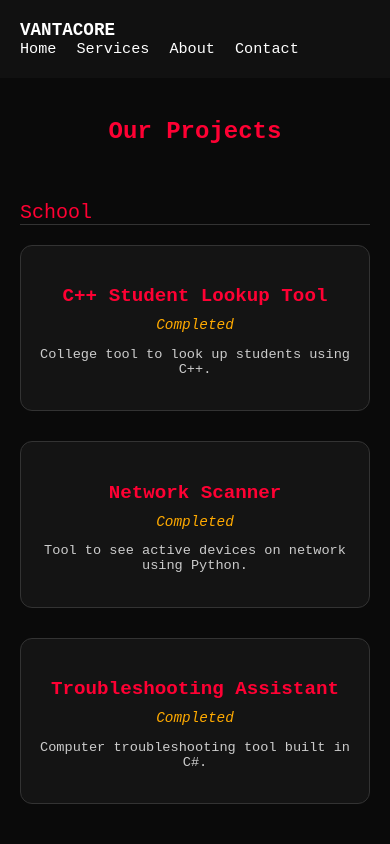
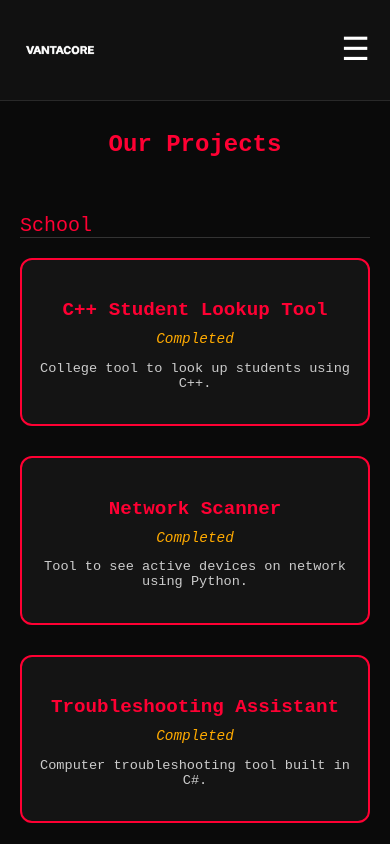
Before and after one commit to Techsimp68/UATMS587, a plain HTML site: page templates/projects.html in a window 390 px wide. Shown: the top 844 px of the page. Drawn offline with Linux system fonts and the light colour scheme.

Commit message:
Update projects.html

```diff
--- a/templates/projects.html
+++ b/templates/projects.html
@@ -13,39 +13,51 @@
     }
 
     header {
-      padding: 20px 20px;
       background-color: #111;
       display: flex;
-      flex-wrap: wrap;
       justify-content: space-between;
       align-items: center;
+      padding: 10px 20px;
+      position: sticky;
+      top: 0;
+      z-index: 1000;
+      border-bottom: 1px solid rgba(255, 255, 255, 0.1);
     }
 
-    header div {
-      font-weight: bold;
-      color: white;
-      font-size: 1.1rem;
+    .nav-logo {
+      height: auto;
+      max-height: 100px;
+      max-width: 120px;
+      display: block;
     }
 
     nav {
       display: flex;
       gap: 1.25rem;
-      flex-wrap: wrap;
+      align-items: center;
     }
 
     nav a {
       color: #fff;
       text-decoration: none;
       font-size: 0.95rem;
+      font-weight: bold;
     }
 
     nav a:hover {
       color: #ff0033;
     }
 
+    .hamburger {
+      display: none;
+      font-size: 2rem;
+      color: white;
+      cursor: pointer;
+    }
+
     .page-title {
       text-align: center;
-      margin-top: 60px;
+      margin-top: 40px;
       font-size: 2rem;
       color: #ff0033;
     }
@@ -72,7 +84,7 @@
 
     .project-card {
       background-color: #141414;
-      border: 1px solid #333;
+      border: 2px solid #ff0033;
       border-radius: 12px;
       padding: 30px 20px;
       text-align: center;
@@ -109,10 +121,34 @@
       color: #888;
     }
 
-    @media (max-width: 480px) {
+    @media (max-width: 768px) {
+      nav {
+        display: none;
+        flex-direction: column;
+        background-color: #111;
+        position: absolute;
+        top: 80px;
+        right: 10px;
+        width: 200px;
+        padding: 1rem;
+        border: 1px solid #ff0033;
+      }
+
+      nav.show {
+        display: flex;
+      }
+
+      .hamburger {
+        display: block;
+      }
+
+      .nav-logo {
+        max-height: 80px;
+      }
+
       .page-title {
         font-size: 1.5rem;
-        margin-top: 40px;
+        margin-top: 30px;
       }
 
       .section-title {
@@ -132,8 +168,9 @@
 <body>
 
   <header>
-    <div>VANTACORE</div>
-    <nav>
+    <img src="../static/images/Vantacore.png" alt="Vantacore logo" class="nav-logo" />
+    <div class="hamburger" onclick="toggleMenu()">☰</div>
+    <nav id="nav-menu">
       <a href="/index">Home</a>
       <a href="/Services">Services</a>
       <a href="/about">About</a>
@@ -208,5 +245,11 @@
     &copy; 2025 VantaCore. Forging Innovative Digital Solutions.
   </footer>
 
+  <script>
+    function toggleMenu() {
+      document.getElementById('nav-menu').classList.toggle('show');
+    }
+  </script>
+
 </body>
 </html>
```
